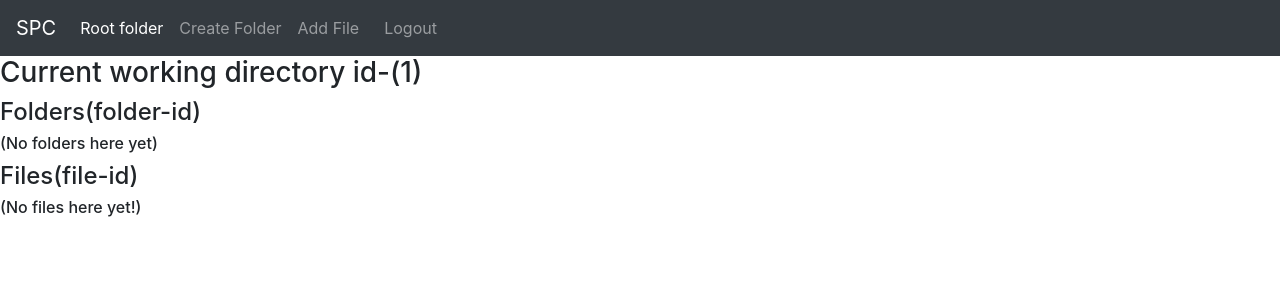
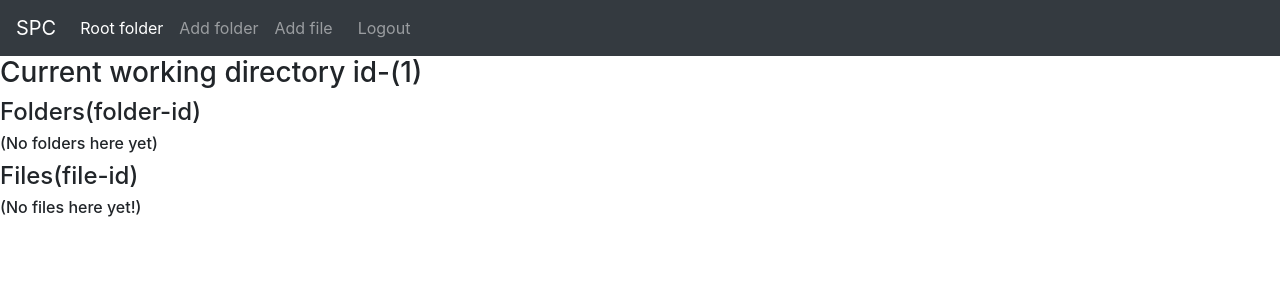
Before and after one commit to sailendrabathi/spc, a Django app: page /webclient/1/ in a window 1280 px wide. Shown: the top 300 px of the page. Run offline with Django 3.2, Linux system fonts and the light colour scheme; the visitor is signed in with stand-in values (Sample User, id 1); data that the repository does not hold is empty; some libraries are stand-ins or nearby versions.

Commit message:
html updated

```diff
--- a/webclient/templates/webclient/detail.html
+++ b/webclient/templates/webclient/detail.html
@@ -49,10 +49,10 @@
             Root folder <span class="sr-only">(current)</span></a>
       </li>
       <li class="nav-item">
-        <a class="nav-link" href="{% url  'webclient:folder_add' folder_id%}">Create Folder</a>
+        <a class="nav-link" href="{% url  'webclient:folder_add' folder_id%}">Add folder</a>
       </li>
       <li class="nav-item">
-        <a class="nav-link" href="{% url  'webclient:file_add' folder_id%}">Add File</a>
+        <a class="nav-link" href="{% url  'webclient:file_add' folder_id%}">Add file</a>
       </li>
         <!-- <form class="navbar-form navbar-right" role="search" method="get" action="#">
         <div class="form-group">
```
